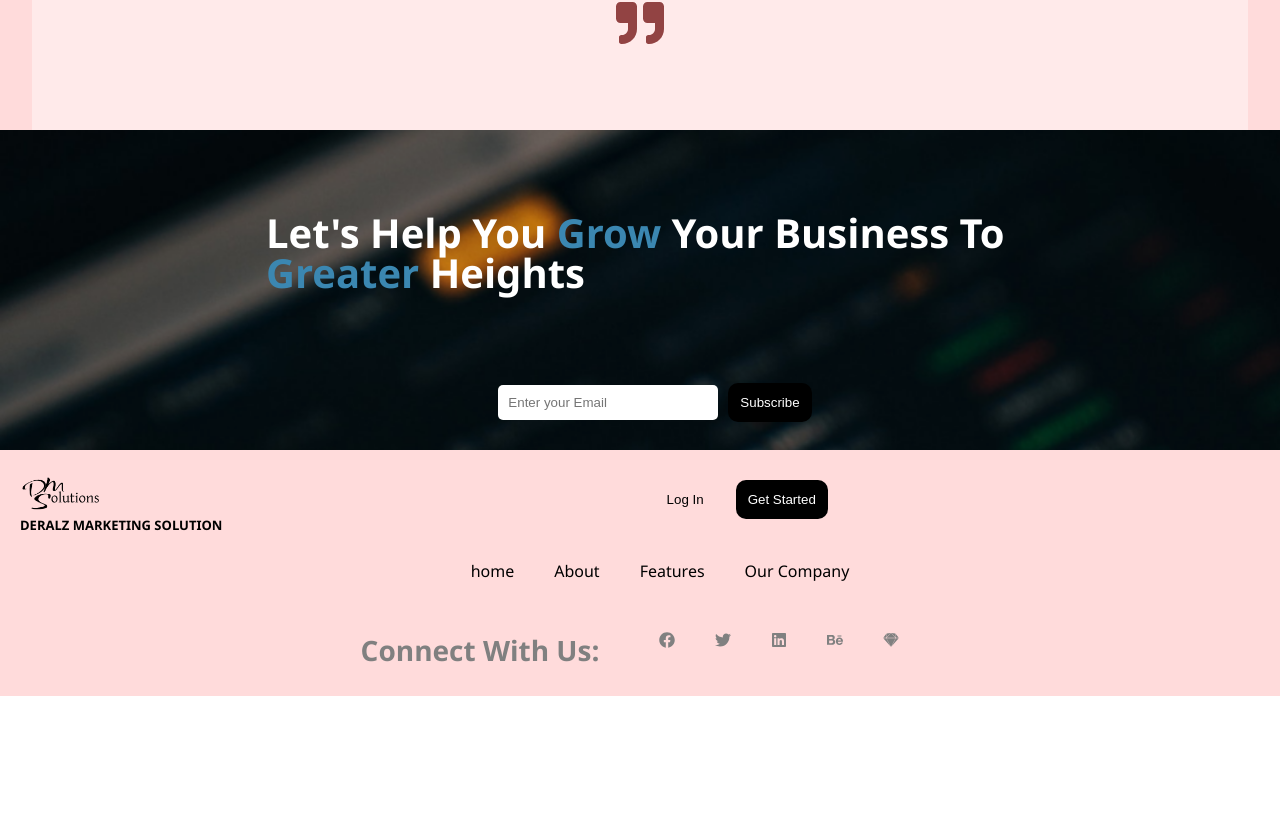
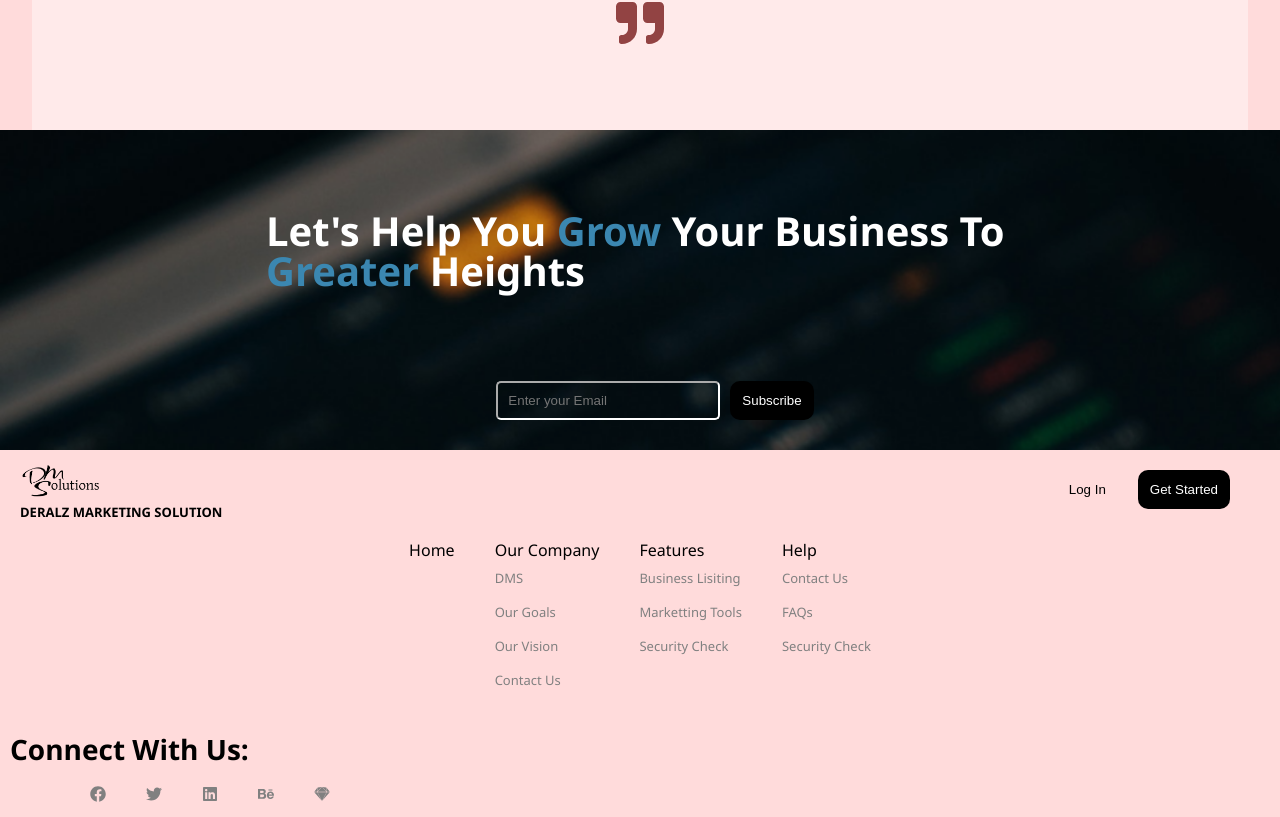
Before and after one commit to debolu/DMS, a React (Create React App) app: page / in a window 1280 px wide. Shown: the part 1582-2399 px from the top of the page. Before the commit the page ends 2278 px from the top, so only its background shows below. Built offline with nearby package versions, Linux system fonts and the light colour scheme.

Commit message:
remove unused var

```diff
--- a/src/footer.js
+++ b/src/footer.js
@@ -4,13 +4,12 @@ import { links, social } from "./links-socials";
 const Footer = () => {
   return (
     <footer>
-        <div  style={{display: "flex", justifyContent:'space-between'}}>
+      <div  style={{display: "flex", width: "100%", justifyContent:'space-between'}}>
         <div className="footer-logo">
           <img src={logo} alt="App logo" className="logo" />
           <figcaption>DERALZ MARKETING SOLUTION</figcaption>
-
         </div>
-      <div style={{ margin: "10px auto" }}>
+        <div style={{ margin: "20px 40px" }}>
                   <a href="/login"><button className="btn">Log In</button></a>
                   <a href="/signin"><button className="btn get-started">Get Started</button></a>
         </div>
@@ -18,15 +17,23 @@ const Footer = () => {
       <nav className="nav">
         <ul className="links">
             {links.map((link) => {
-                        const { id, url, text } = link
+                        const { id, url, text, nav } = link
                         return (
-                        <li key={id} ><a href={url}>{text}</a></li>
+                        <li key={id} >
+                          <a href={url}>{text}</a>
+                          <ul className="navLinks">
+                          { nav.map((navLink) => {
+                            const { id, navUrl, navText } = navLink
+                            return <li key={id} className="navlink"><a href={navUrl}>{navText}</a></li>
+                          }) }
+                          </ul>
+                        </li>
                         )
             })}
 
         </ul>
       </nav>
-      <div className="socials-icons">
+      <div className="socials" style={{margin: 'auto 10px'}}>
         <h3>Connect with us: </h3>
         <ul className="socials-icons">
           {social.map((link) => {
--- a/src/index.css
+++ b/src/index.css
@@ -188,7 +188,7 @@ a:not(:has(img, button)):hover {
 }
 .socials-icons {
   display: flex;
-  margin: auto;
+  margin: auto 20px;
   color: gray;
 }
 .socials-icons a {
@@ -394,8 +394,8 @@ article.nextSlide {
 }
 form input {
   padding: 10px;
-  border: transparent;
-  outline: transparent;
+  border-color: white;
+  background-color: transparent;
   border-radius: 5px;
   margin: 20px 10px;
   width: 200px;
@@ -418,13 +418,39 @@ form input {
   }
 }
 footer {
-  padding: 20px;
   display: flex;
   flex-direction: column;
+  width: 100%;
+}
+.footer-logo {
+  margin: auto 20px;
 }
 figcaption {
   font-size: small;
   font-weight: 600;
+}
+.nav .links {
+  display: flex;
+  width: 100%;
+  margin: 0;
+  padding: 0;
+}
+.navLinks {
+  display: flex;
+  flex-direction: column;
+  padding: 0;
+  margin: auto 0;
+  font-size: small;
+}
+.navLinks li {
+  /* background-color: red; */
+  color: gray;
+  width: 100%;
+  padding: 5px 0;
+  margin: 3px 0;
+}
+.navLinks li a {
+  color: gray;
 }
 
 code {
--- a/src/links-socials.js
+++ b/src/links-socials.js
@@ -5,32 +5,84 @@ import {
   FaLinkedin,
   FaTwitter,
   FaSketch,
-  FaHome,
-  FaUserFriends,
-  FaFolderOpen,
-  FaCalendarAlt,
-  FaWpforms,
 } from 'react-icons/fa';
 export const links = [
   {
     id: 1,
     url: '/',
-    text: 'home',
+    text: 'Home',
+    nav: []
   },
   {
     id: 2,
-    url: '/About',
-    text: 'About',
+    url: '/Our Company',
+    text: 'Our Company',
+    nav: [
+      {
+        id: 1,
+        navUrl: "/OurCompany/#DMS",
+        navText: "DMS"
+      },
+      {
+        id: 2,
+        navUrl: "/OurCompany/#our-goals",
+        navText: "Our Goals"
+      },
+      {
+        id: 3,
+        navUrl: "/OurCompany/#our-vision",
+        navText: "Our Vision"
+      },
+      {
+        id: 4,
+        navUrl: "/OurCompany/#contact-us",
+        navText: "Contact Us"
+      }
+    ]
   },
   {
     id: 3,
     url: '/Features',
     text: 'Features',
+    nav: [
+      {
+        id: 1,
+        navUrl: "/features/#business-listing",
+        navText: "Business Lisiting"
+      },
+      {
+        id: 2,
+        navUrl: "/features/#marketing-tools",
+        navText: "Marketting Tools"
+      },
+      {
+        id: 3,
+        navUrl: "/features/#security-check",
+        navText: "Security Check"
+      },
+    ]
   },
   {
     id: 4,
-    url: '/Our Company',
-    text: 'Our Company',
+    url: '/Help',
+    text: 'Help',
+    nav: [
+      {
+        id: 1,
+        navUrl: "/OurCompany/#contact-us",
+        navText: "Contact Us"
+      },
+      {
+        id: 2,
+        navUrl: "/features/#faq",
+        navText: "FAQs"
+      },
+      {
+        id: 3,
+        navUrl: "/features/#security-check",
+        navText: "Security Check"
+      },
+    ]
   }
 ];
 
--- a/src/sidebar.js
+++ b/src/sidebar.js
@@ -22,7 +22,7 @@ const { isSidebarOpen, closeSidebar } = useGlobalContext()
                   })}
     </ul>
 
-    <div className="socials-icons">
+    <div className="socials" style={{margin: 'auto 10px'}}>
         <h3>Connect with us: </h3>
         <ul className='socials-icons'>
           {social.map((link) => {
```
Lines whose indentation alone changed are shown as unchanged.
